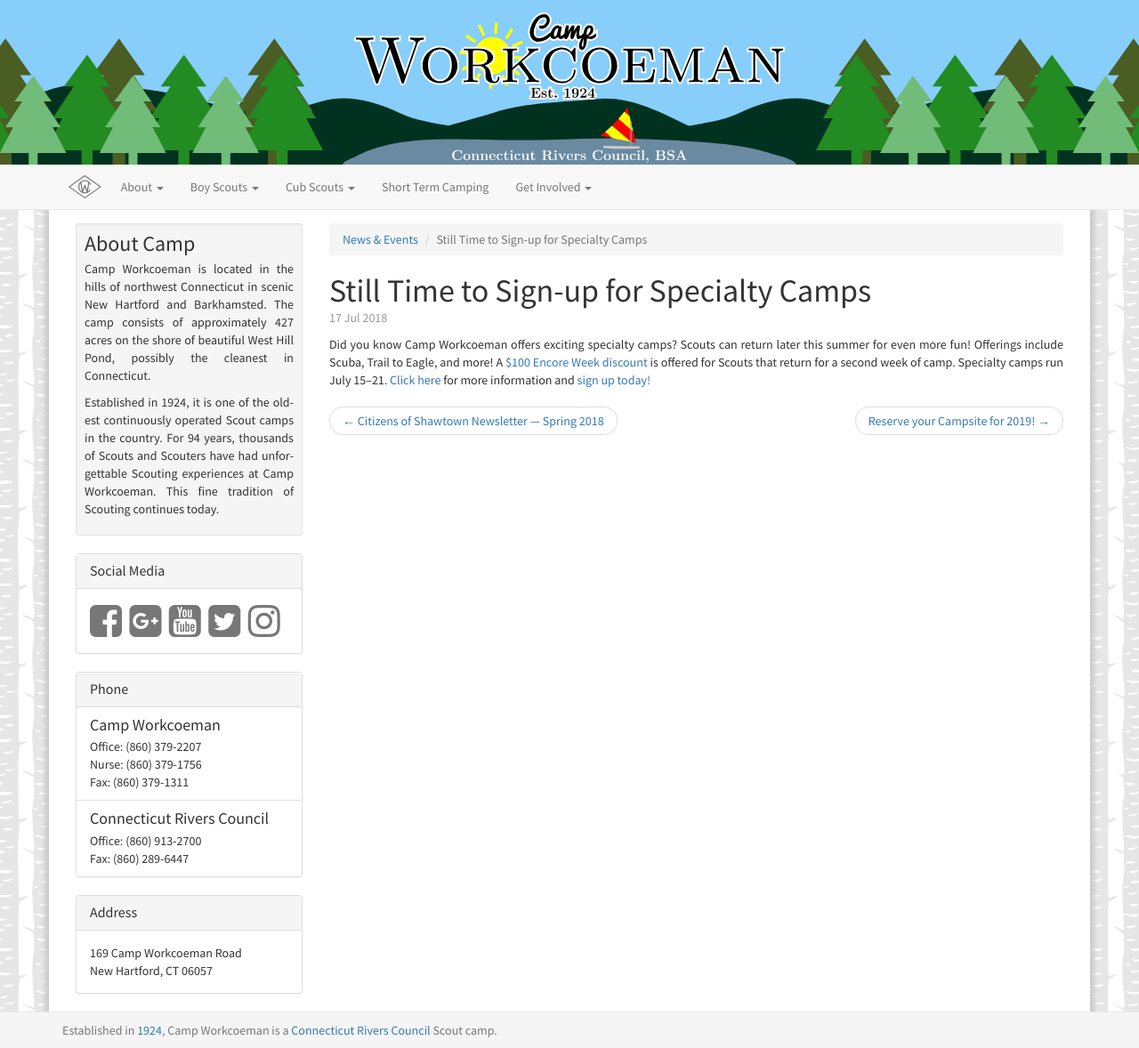
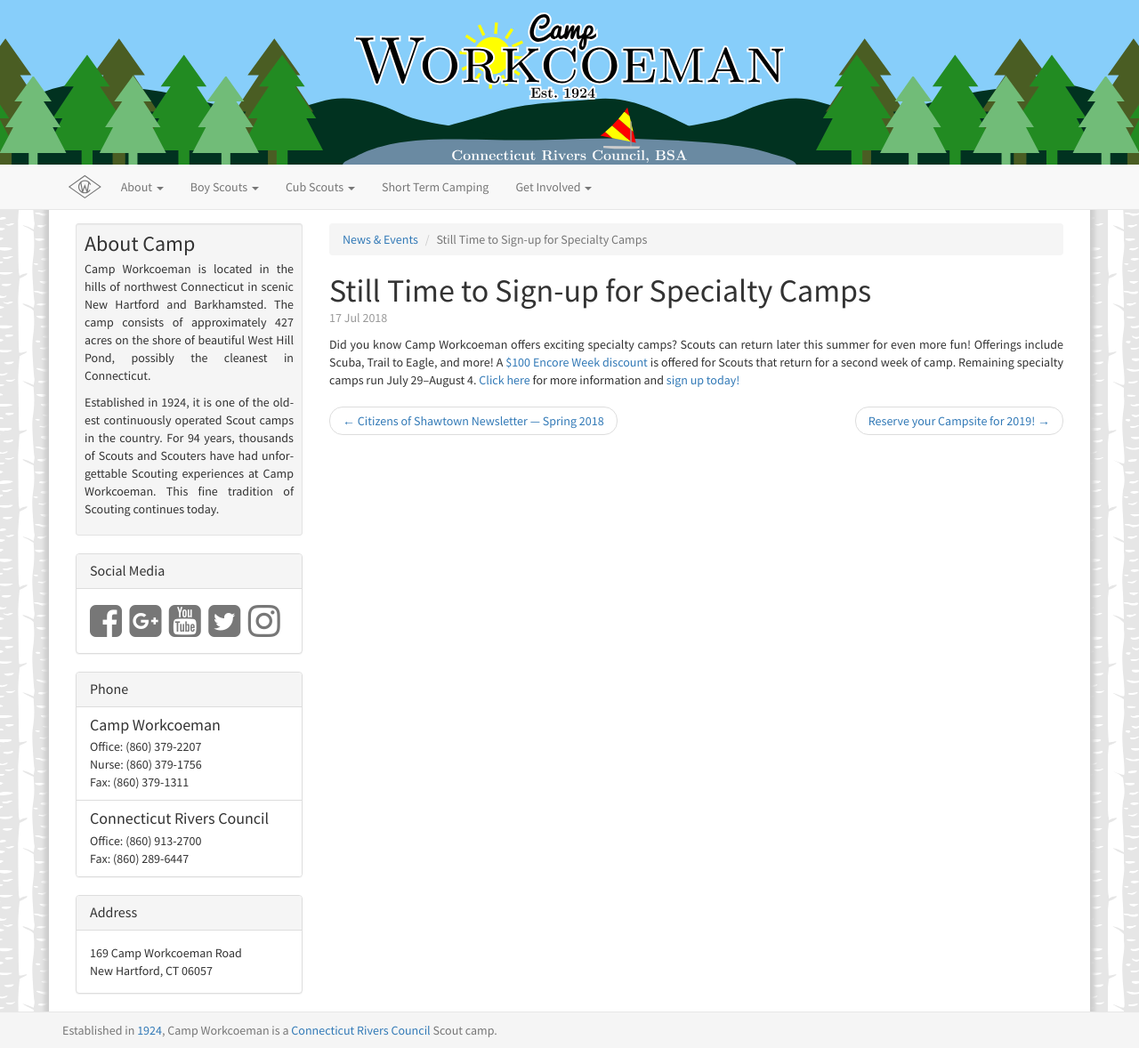
Before and after one commit to campworkcoeman/campworkcoeman.org, a Jekyll site: the page built from about/news/_posts/2018-07-17-specialty-camps.md, in a window 1280 px wide. Shown: the whole page at 89% size. Built offline with Jekyll 4.4.1, drawn with Linux system fonts in a browser that asks for light colours; nearby versions of some CDN libraries; Markdown is read by kramdown in place of the engine named in the settings.

Commit message:
Fix date in news article.

```diff
--- a/about/news/_posts/2018-07-17-specialty-camps.md
+++ b/about/news/_posts/2018-07-17-specialty-camps.md
@@ -4,4 +4,4 @@
 title: Still Time to Sign-up for Specialty Camps
 ---
 
-Did you know Camp Workcoeman offers exciting specialty camps? Scouts can return later this summer for even more fun! Offerings include Scuba, Trail to Eagle, and more! A [$100 Encore Week discount]({{ site.url }}/pdf/2018/2018-encore-week.pdf) is offered for Scouts that return for a second week of camp. Specialty camps run July 15--21. [Click here]({{ site.url }}/boy-scouts/specialty/) for more information and [sign up today!]({{ site.url }}/boy-scouts/register/)
+Did you know Camp Workcoeman offers exciting specialty camps? Scouts can return later this summer for even more fun! Offerings include Scuba, Trail to Eagle, and more! A [$100 Encore Week discount]({{ site.url }}/pdf/2018/2018-encore-week.pdf) is offered for Scouts that return for a second week of camp. Remaining specialty camps run July 29--August 4. [Click here]({{ site.url }}/boy-scouts/specialty/) for more information and [sign up today!]({{ site.url }}/boy-scouts/register/)
```
